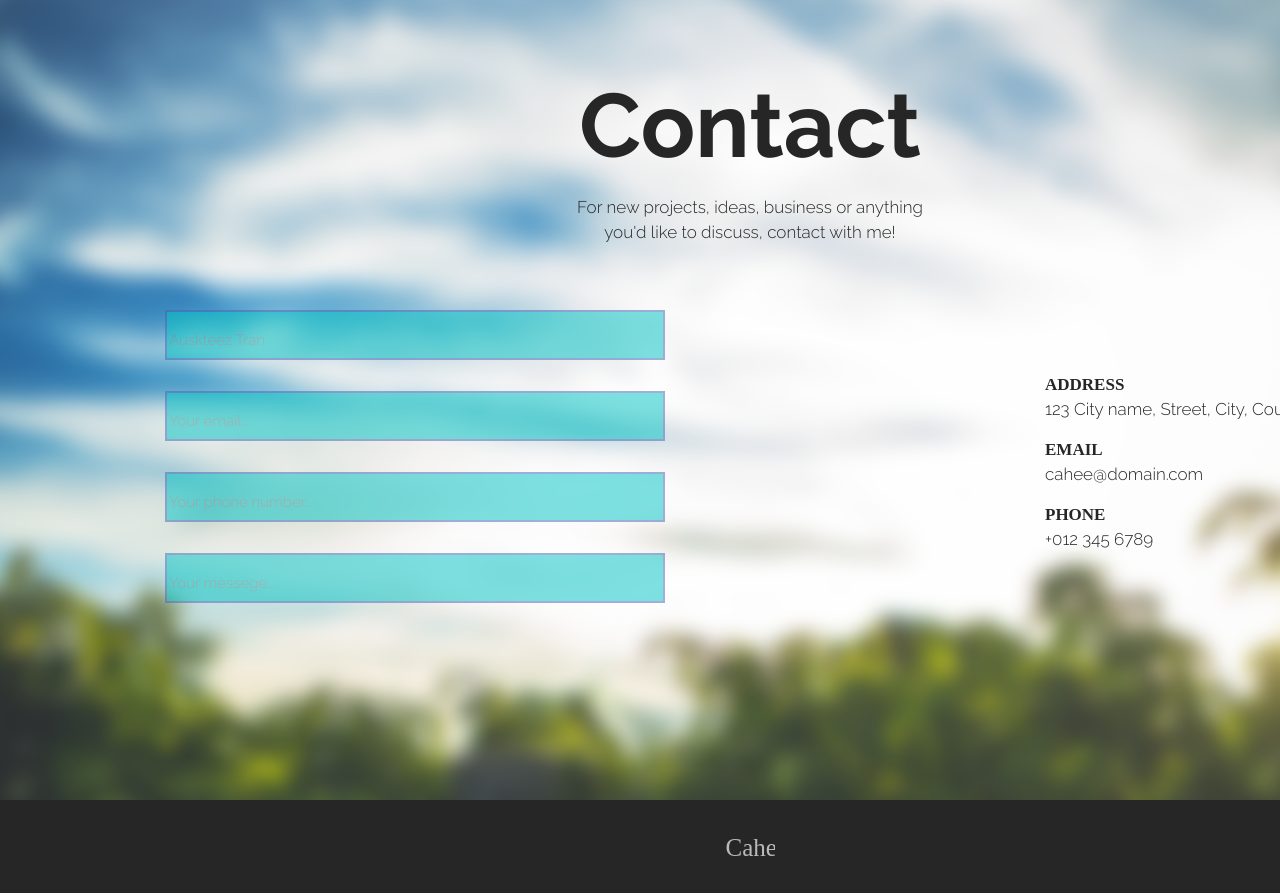
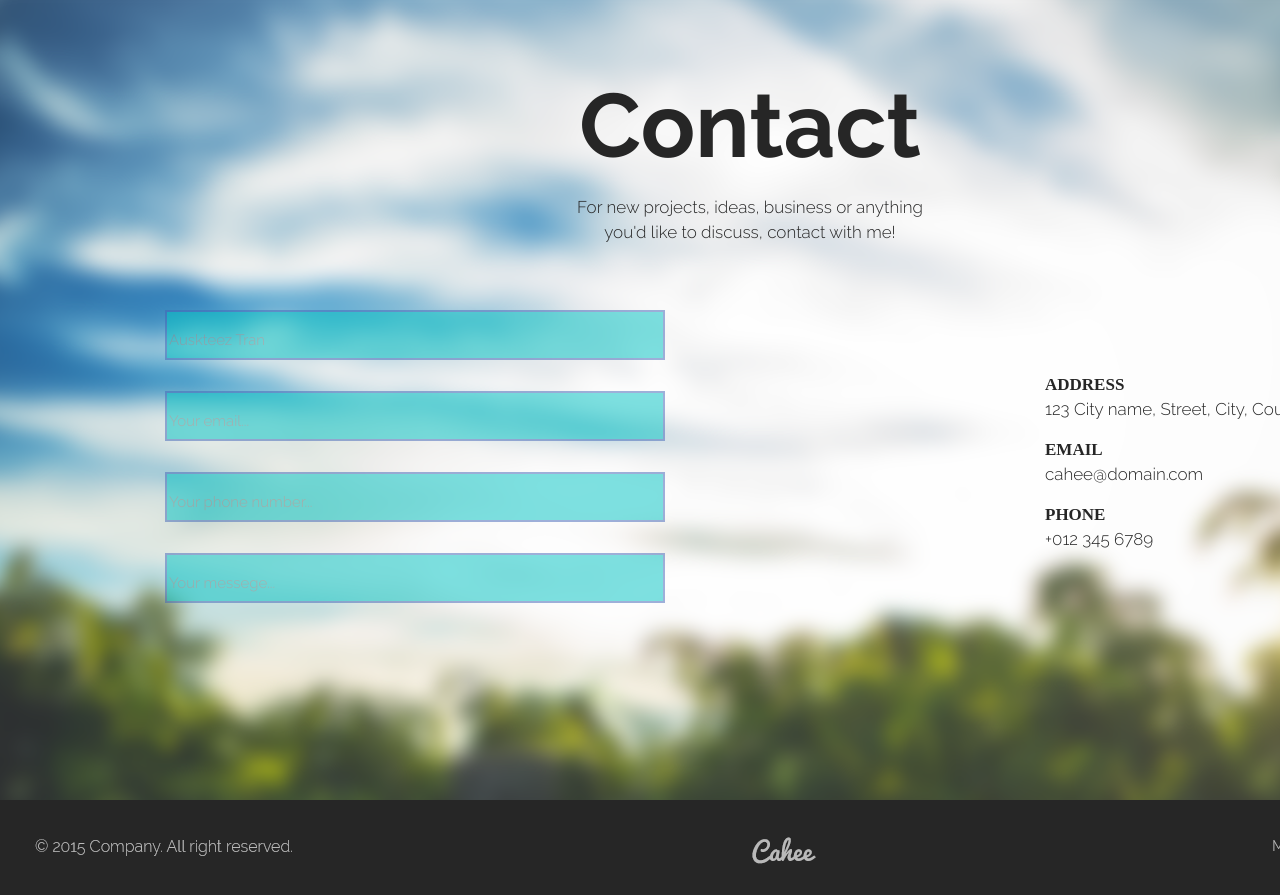
Before and after one commit to iraholdshtein/Blog1, a plain HTML site: page index.html in a window 1280 px wide. Shown: the top 895 px of the page. Drawn offline with nearby package versions, Linux system fonts and the light colour scheme.

Commit message:
changed foote,r added images

```diff
--- a/css/style.css
+++ b/css/style.css
@@ -90,17 +90,22 @@ background-color: #00C4C4;
 opacity: 100%;
 }
 
-.footer {
- width: 1500px;
- height: 90px;
-
-
-}
-
-.Footer__logo { display: block;
+.Footer__logo, .footer__made {
+   display: block;
    margin: auto;
    background-color: #262626;
    padding-bottom: 20px;
    padding-top: 28px;
    text-align: center;
+
 }
+
+.flex-conteiner {
+    position: relative;
+    display:flex;
+    width: 1500px;
+    background-color:#262626;
+    align-items: center;
+    padding-left: 35px;
+    padding-right: 35px;
+}
--- a/index.html
+++ b/index.html
@@ -36,11 +36,13 @@
                 </ul>
             </div>
         </div>
-    <div class="footer">
-        <div class="footer__copy"> </div>
-        <div class="Footer__logo" > <img src="./images/logo.svg">
-        </div>
-
+    <div class="flex-conteiner">
+         <div class="footer__copy">  <img src="/images/© 2015 Company. All right reserved..png">
+         </div>
+         <div class="Footer__logo" > <img src="/images/Cahee.png">
+         </div>
+         <div class="Footer__made" > <img src="/images/Made with love by Auskteez.png">
+        </div >
     </div>
     </body>
 </html>
```
Also changed, not shown: images/Cahee.png (added), images/Cahee@2x.png (added), images/Made with love by Auskteez.png (added), images/Made with love by Auskteez@2x.png (added), images/logo.svg (deleted), images/logo1.svg (deleted), images/© 2015 Company. All right reserved..png (added), images/© 2015 Company. All right reserved.@2x.png (added).
